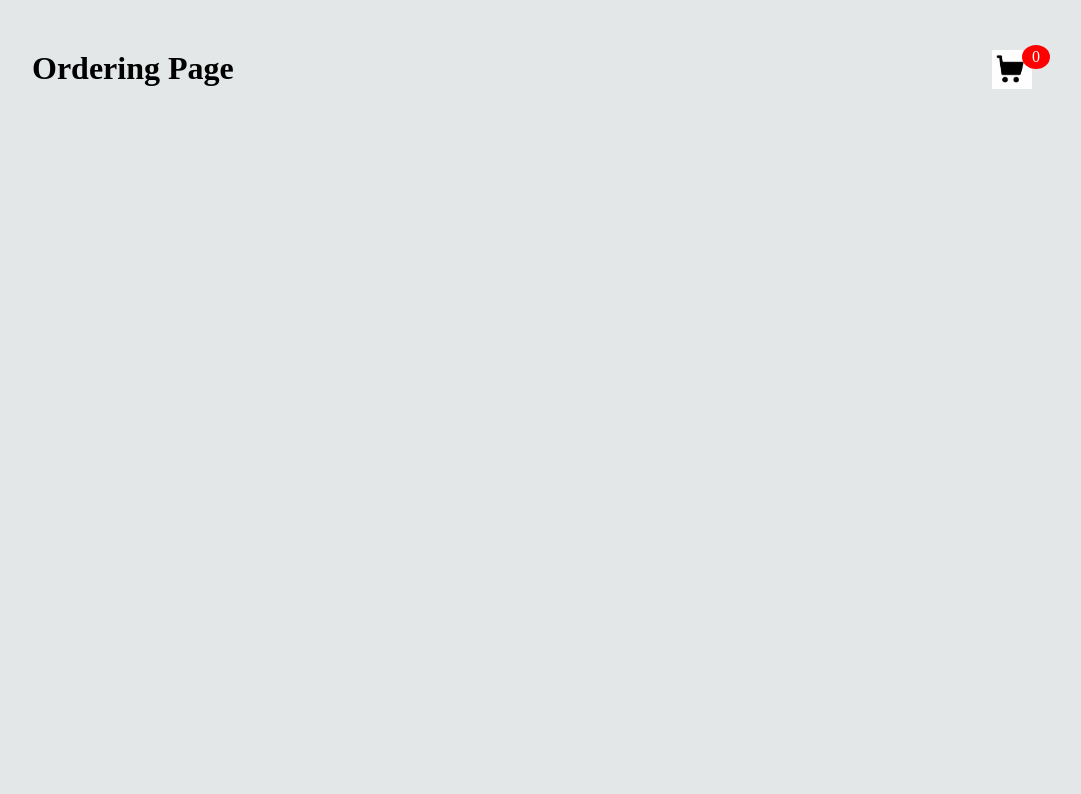
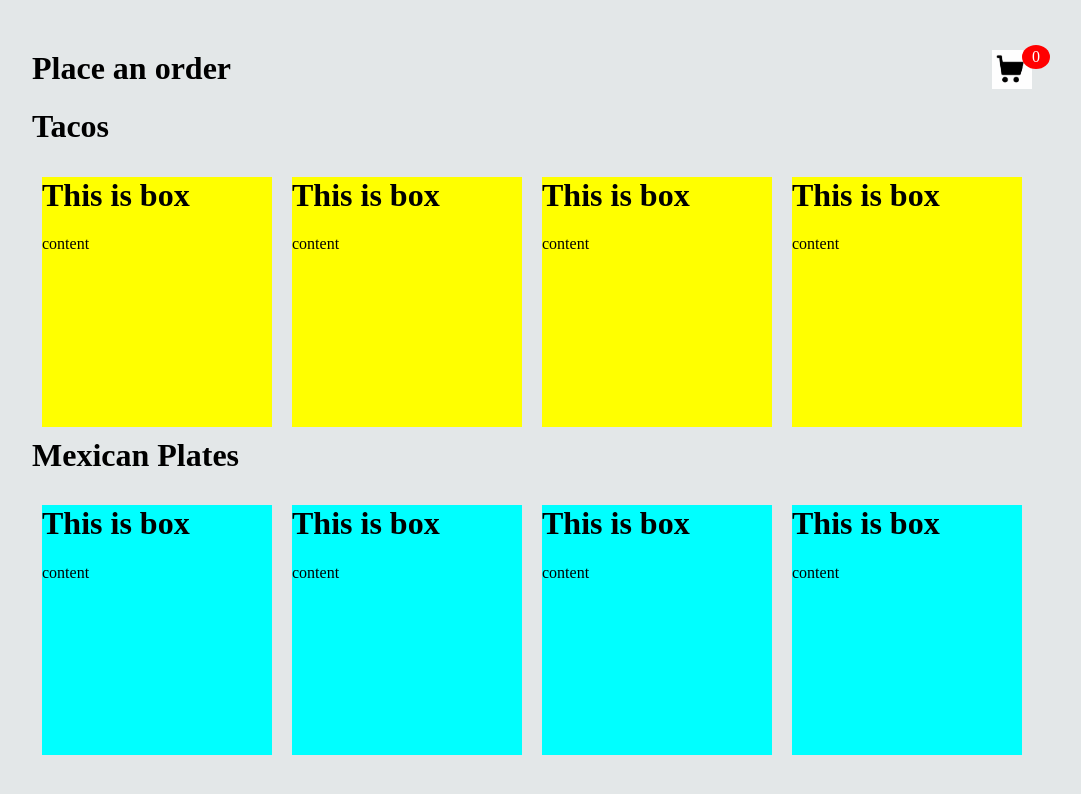
Before and after one commit to avicent5/Mexican-Restaurant-Website, a plain HTML site: page PlaceOrderPage.html in a window 1280 px wide. Shown: the whole page, without its empty margins (108-1189 px from the left). Drawn offline with Linux system fonts and the light colour scheme.

Commit message:
Initial commit

```diff
--- a/PlaceOrderPage.html
+++ b/PlaceOrderPage.html
@@ -9,21 +9,32 @@
 <body style="background-color: #E3E7E8;">
     <div class="ordering_page_container">
         <header>
-            <h1>Ordering Page</h1>
+            <h1>Place an order</h1>
             <div class="shopping">
                 <img src="Images/shoppingCartSymbol.png" alt="">
                 <span class="quantity">0</span>
             </div>
         </header>
-        <div class="list"></div>
-        <div class="card">
-            <h1>Card</h1>
-            <ul class="cardList"></ul>
-            <div class="checkout">
-                <div class="total">0</div>
-                <div class="closeShopping">Close</div>
+        <div class="taco_menu_container">
+            <h1>Tacos</h1>
+            <!--edit class name to represent taco cards-->
+      <div class="card_container">
+        <div class ="card">
+            <h1>This is box </h1>
+            <p>content</p>
+           </div>
+      </div>
+    </div>
+    <div class="mex_plate_menu_container">
+        <h1>Mexican Plates</h1>
+        <div class="mex_plate_card_container">
+            <div class="mex_plate_card">
+                <h1>This is box </h1>
+                <p>content</p>
             </div>
         </div>
+    </div>
+
     </div>
     <script src="orderMenu.js"></script>
 </body>
--- a/orderMenu.js
+++ b/orderMenu.js
@@ -0,0 +1,57 @@
+//cardContent array is for Taco menu section
+const cardContent = [
+    {
+        heading : 'card 1',
+        body : 'this is body 1'
+    },
+    {
+        heading : 'card 2',
+        body : 'this is body 2'
+    },
+    {
+        heading : 'card 3',
+        body : 'this is body 3'
+    },
+]
+const mexPlateCardContent = [
+    {
+        heading : 'Carne Asada Plate',
+        body : 'rice, beans, tortillas'
+    },
+    {
+        heading : 'Carne Asada Plate',
+        body : 'rice, beans, tortillas'
+    },
+    {
+        heading : 'Carne Asada Plate',
+        body : 'rice, beans, tortillas'
+    },
+
+]
+
+const newCardContainer = document.querySelector('.card_container');
+const cardContainerMethod = () => {
+    cardContent.map( (postCardData) => {
+        const newCard = document.createElement("div");
+        newCard.classList.add('card');
+        newCard.innerHTML = `
+        <h1>This is box </h1>
+        <p>content</p>
+        `
+        newCardContainer.appendChild(newCard);
+    })
+}
+// method is easier way to create cards without having to hard code!
+const mexPlateCardContainer = document.querySelector('.mex_plate_card_container');
+let mexPlateCardData = `<h1>This is box </h1>
+<p>content</p>`;
+const displayContainerMethod = (cardArray, cardClass, cardData, cardContainer) => {
+    cardArray.map( (postCardData) => {
+        const newCard = document.createElement("div");
+        newCard.classList.add(cardClass);
+        newCard.innerHTML = cardData;
+        cardContainer.appendChild(newCard);
+    } )
+}
+cardContainerMethod();
+displayContainerMethod(mexPlateCardContent,'mex_plate_card', mexPlateCardData, mexPlateCardContainer);
--- a/style.css
+++ b/style.css
@@ -195,57 +195,25 @@ header .shopping span{
     left: 80%;
     padding: 3px 10px;
 }
-.list{
-    display: grid;
-    grid-template-columns: repeat(3, 1fr);
-    column-gap: 20px;
-    row-gap: 20px;
-    margin-top: 50px;
+.card_container{
+    display: flex;
+    flex-direction: row;
 }
 .card{
-    position: fixed;
-    top: 0;
-    left: 100%;
-    width: 500px;
-    background-color: rgb(134, 67, 42);
-    height: 100vh;
-    transition: 0.5s;
+    height: 250px;
+    width: 250px;
+    background-color: yellow;
+    margin: 10px;
 }
-.card h1{
-    color: #E8BC0E;
-    font-weight: 100;
-    margin: 0;
-    padding: 0 20px;
-    height: 80px;
+.mex_plate_card_container{
     display: flex;
-    align-items: center;
+    flex-direction: row;
 }
-.card .checkout{
-    position: absolute;
-    bottom: 0;
-    width: 100%;
-    display: grid;
-    grid-template-columns: repeat(2,1);
-}
-.card .checkout div{
-    background-color: #E8BC0E;
-    width: 100%;
-    height: 70px;
-    display: flex;
-    justify-content: center;
-    align-items: center;
-    font-weight: bold;
-    cursor: pointer;
-}
-.card .checkout div:nth-child(2){
-    background-color: #161616;
-    color: #fff;
-}
-.active .card{
-    left: calc(100% - 500px);
-}
-.active .ordering_page_container{
-    transform: translateX(-200px);
+.mex_plate_card{
+    height: 250px;
+    width: 250px;
+    background-color: aqua;
+    margin: 10px;
 }
 /*  background-color: black;
     position: absolute;
```
